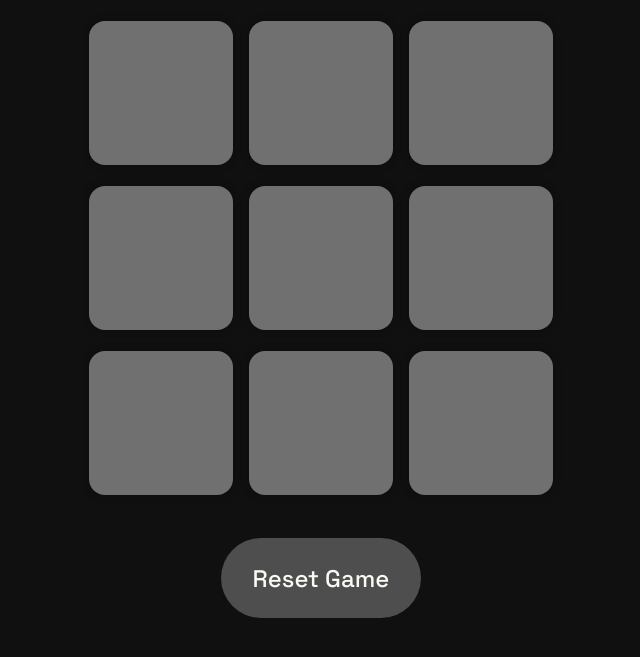
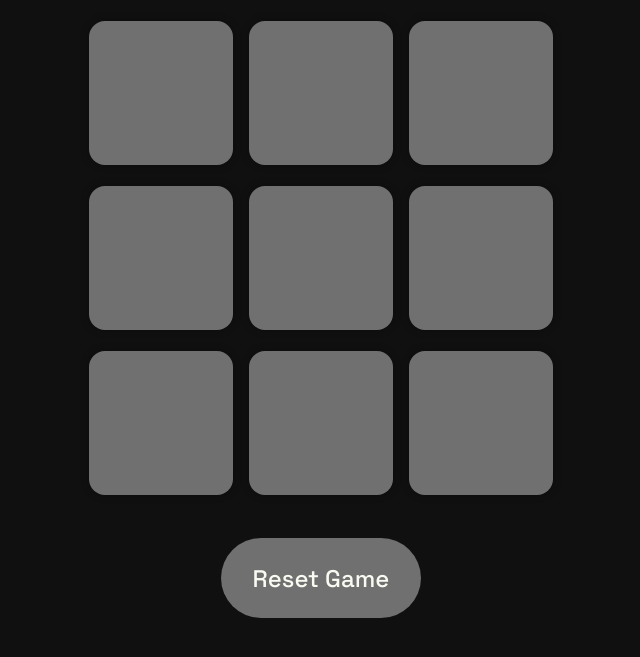
Before and after one commit to manas123123/Tic-Tac-Toe, a plain HTML site: page index.html in a window 1280 px wide. Shown: the part 133-790 px from the top of the page, without its empty margins (319-959 px from the left). Drawn offline with Linux system fonts and the light colour scheme.

Commit message:
Update style.css

```diff
--- a/style.css
+++ b/style.css
@@ -55,7 +55,7 @@ h1{
     width: 25vmin;
     font-size: 3vmin;
     border-radius: 10vmin;
-    background-color: #4e4e4e;
+    background-color: #707070;
     color: #F9FBF2;
     border: #ad3a3a;
 }
```
